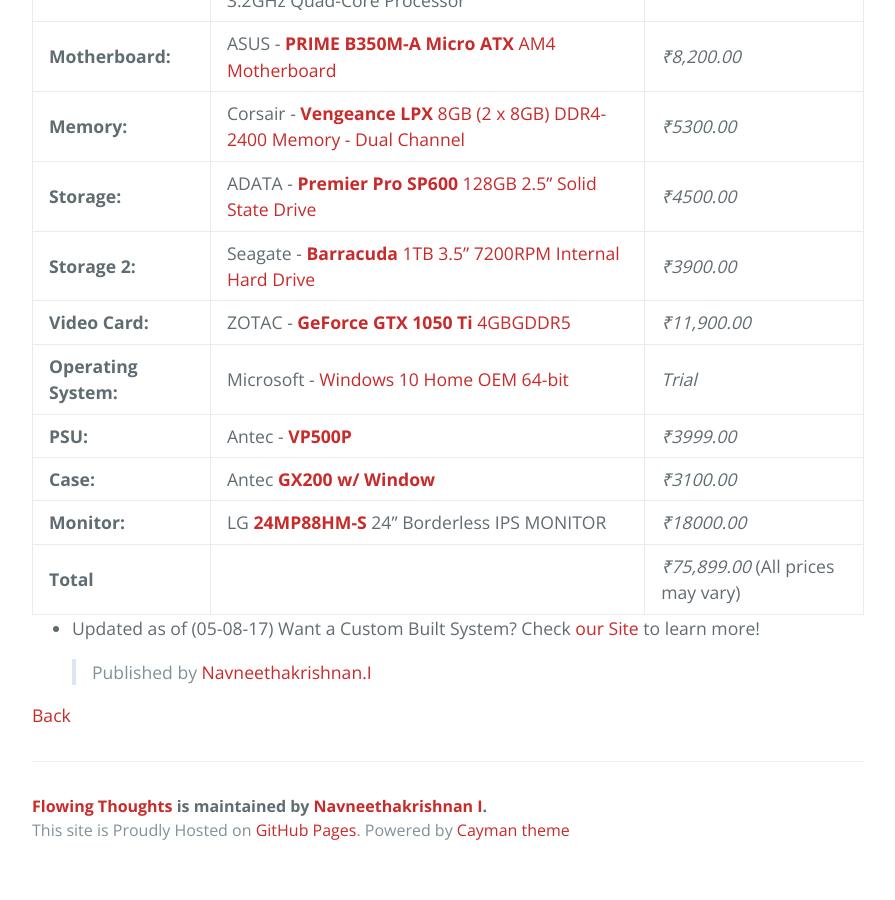
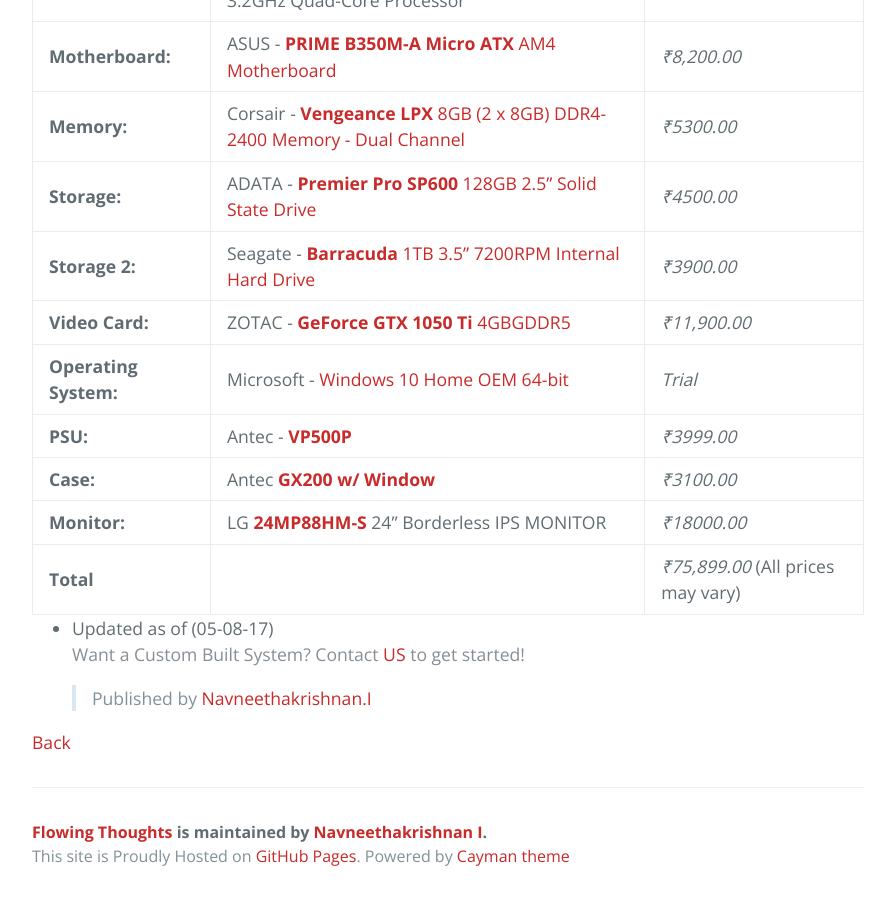
Before and after one commit to Navneet-Suresh/Navneet-Suresh.github.io, a Jekyll site: the page built from _posts/2017-08-05-Budget-Ryzen-Build-Creative-Pros.markdown, in a window 1280 px wide and 900 px high, scrolled down 1253 px. Shown: the whole window, without its empty margins (192-1087 px from the left). Built offline with Jekyll 4.4.1, drawn with Linux system fonts in a browser that asks for light colours; nearby versions of some CDN libraries; before the commit the page ends 2126 px from its top, so only the background shows below that.

Commit message:
Update 2017-08-05-Budget-Ryzen-Build-Creative-Pros.markdown

```diff
--- a/_posts/2017-08-05-Budget-Ryzen-Build-Creative-Pros.markdown
+++ b/_posts/2017-08-05-Budget-Ryzen-Build-Creative-Pros.markdown
@@ -30,5 +30,5 @@
 
 
 * Updated as of (05-08-17)
-Want a Custom Built System? Check [our Site](http://www.technavneet.com/contact/) to learn more!
+#### Want a Custom Built System? Contact [US](http://www.technavneet.com/contact/) to get started!
 > Published by [Navneethakrishnan.I](http://www.technavneet.com)
```
